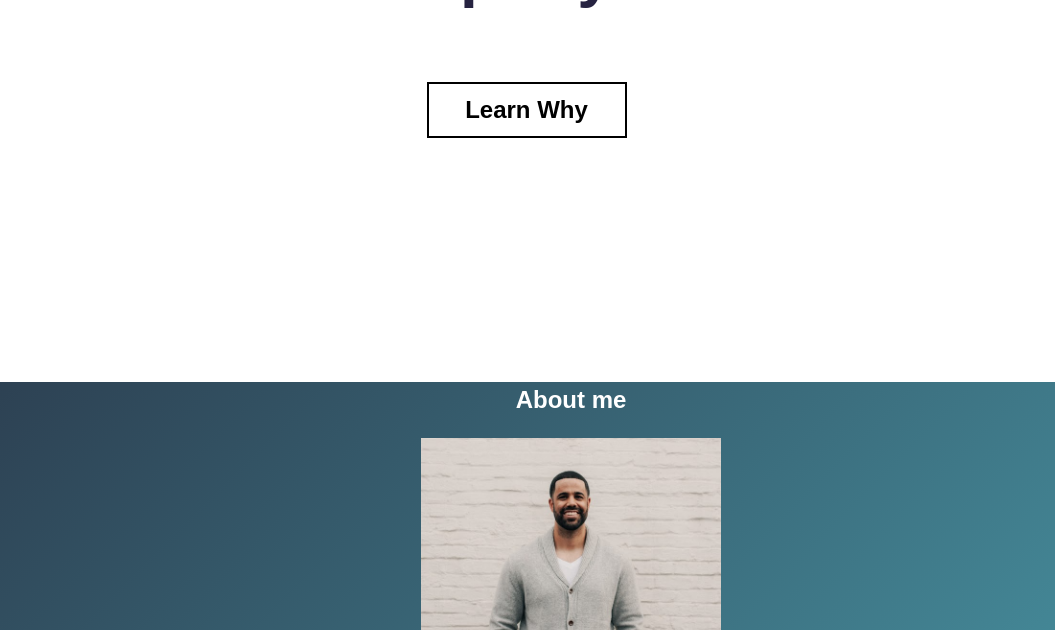
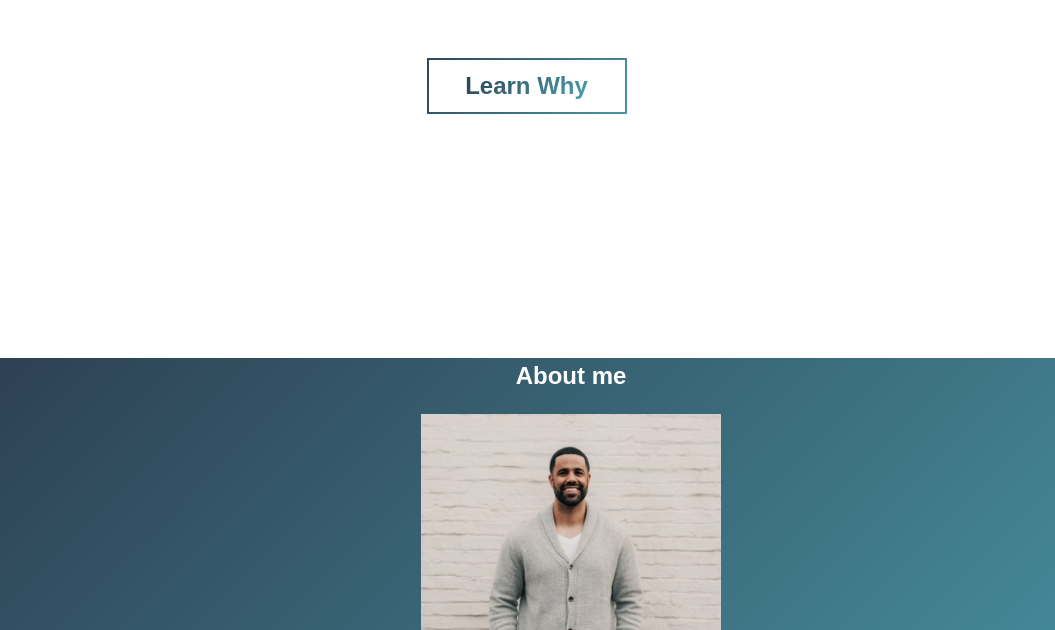
Before and after one commit to pchandler858/My-Portfolio, a plain HTML site: page index.html in a window 1280 px wide. Shown: the part 470-1100 px from the top of the page, without its empty margins (69-1124 px from the left). Drawn offline with nearby package versions, Linux system fonts and the light colour scheme; a script that the page names is missing.

Commit message:
finished learn why button styling

```diff
--- a/index.html
+++ b/index.html
@@ -17,7 +17,6 @@
       href="https://cdnjs.cloudflare.com/ajax/libs/font-awesome/4.7.0/css/font-awesome.min.css"
       --
     />
-    />
     <link rel="stylesheet" href="style.css" />
     <script
       defer
@@ -36,7 +35,9 @@
           <br />
           I'm the Developer you need.
         </h1>
-        <button class="btn btn1"><span class="gradient-text">Learn Why</span></button>
+        <button class="btn btn1">
+          <span class="gradient-text" id="btn">Learn Why</span>
+        </button>
       </div>
     </section>
     <!-- /END Hero Section -->
--- a/style.css
+++ b/style.css
@@ -48,7 +48,7 @@ body {
 .btn {
   background: none;
   border: 2px solid #000;
-  /* border-image: linear-gradient(135deg, #2c3e50 0%, #4ca1af) 20; */
+  border-image: linear-gradient(135deg, #2c3e50 0%, #4ca1af) 20;
   font-family: Montserrat, sans-serif;
   font-size: 1.5rem;
   font-weight: 750;
@@ -61,7 +61,7 @@ body {
   position: relative;
 }
 
-.btn:hover {
+.btn:hover #btn {
   color: #fff;
 }
 
@@ -92,16 +92,12 @@ body {
   size: 50px;
 }
 
-/* .text-color-main {
-  color: #4ca1af;
-} */
-
-/* .gradient-text {
+.gradient-text {
   background-image: linear-gradient(135deg, #2c3e50 0%, #4ca1af);
   background-clip: text;
   -webkit-background-clip: text;
   color: transparent;
-} */
+}
 
 @media (min-width: 1200px) {
 }
```
